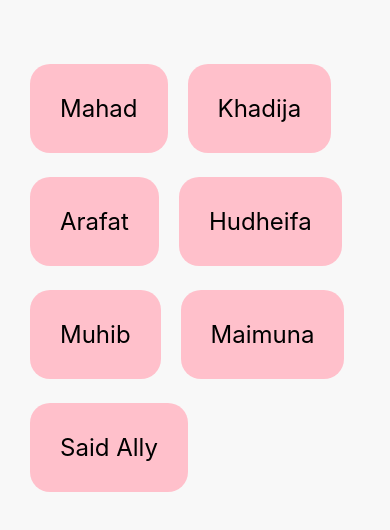
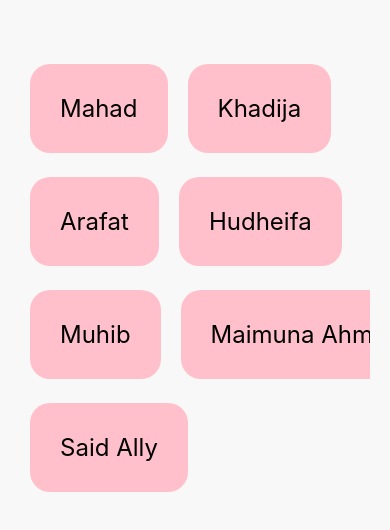
Before and after one commit to Mahad444/firstreactnativeapp, a React Native app: screen / in a window 390 px wide. Shown: the top 530 px of the page. Built offline with nearby package versions, Linux system fonts and the light colour scheme.

Commit message:
name change

```diff
--- a/App.js
+++ b/App.js
@@ -8,7 +8,7 @@ export default function App() {
     { name: 'Arafat', id: '3' },
     { name: 'Hudheifa', id: '4' },
     { name: 'Muhib', id: '5' },
-    { name: 'Maimuna', id: '6' },
+    { name: 'Maimuna Ahmed', id: '6' },
     { name: 'Said Ally', id: '7' },
   ]);
 
```
